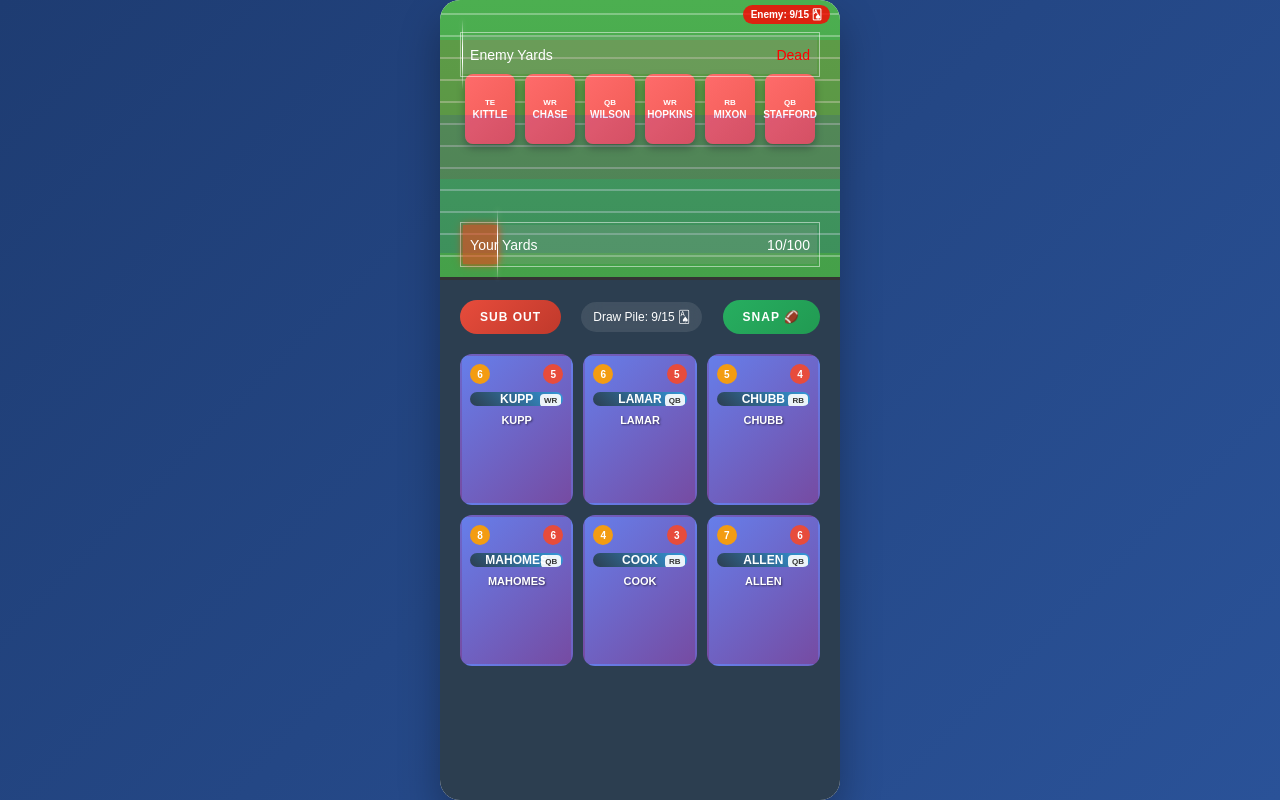
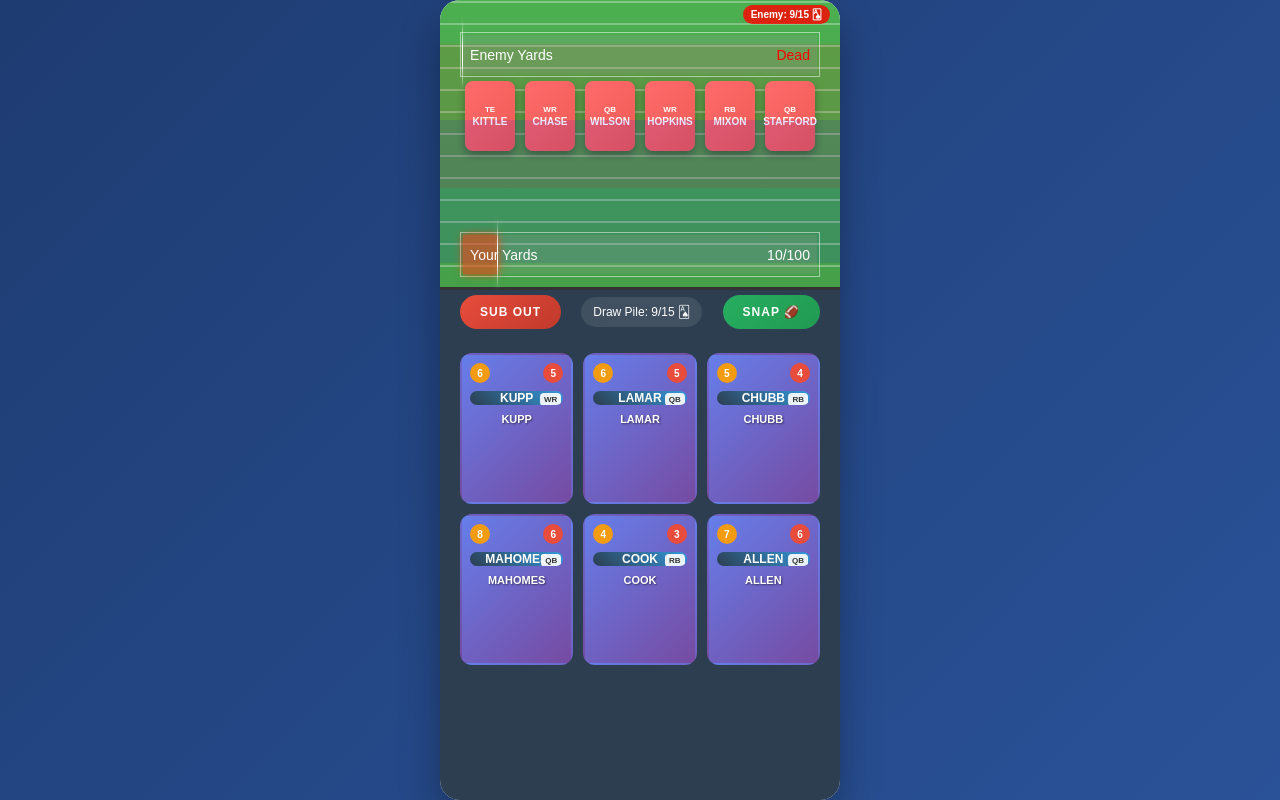
Before and after one commit to imorenodev/nfl-idle, a plain HTML site: page index.html in a window 1280 px wide. Drawn offline with Linux system fonts and the light colour scheme; grey boxes are pictures that could not be loaded; a web font is replaced by a local one.

Commit message:
fix zone heights

```diff
--- a/index.html
+++ b/index.html
@@ -18,7 +18,7 @@
             --vh: 1vh;
             --game-width: min(400px, 100vw);
             --game-height: calc(var(--vh, 1vh) * 100);
-            --field-height: min(280px, 40vh);
+            --field-height: min(290px, 40vh);
             --hand-height: calc(var(--game-height) - var(--field-height));
         }
 
@@ -94,7 +94,7 @@
         }
 
         .enemy-zone {
-            top: 2.5rem;
+            top: 2.75rem;
             background: rgba(255,0,0,0.1);
         }
 
@@ -141,7 +141,7 @@
             flex: 1;
             min-height: 0;
             background: #2c3e50;
-            padding: min(20px, 3vh) min(20px, 4vw);
+            padding: min(5px, 3vh) min(20px, 4vw);
             display: flex;
             flex-direction: column;
         }
@@ -150,7 +150,7 @@
             display: flex;
             justify-content: space-between;
             align-items: center;
-            margin-bottom: min(20px, 3vh);
+            margin-bottom: min(30px, 3vh);
             flex-shrink: 0;
         }
 
@@ -202,7 +202,6 @@
             flex: 1;
             min-height: 0;
             align-content: start;
-            overflow-y: auto;
             -webkit-overflow-scrolling: touch;
         }
 
```
